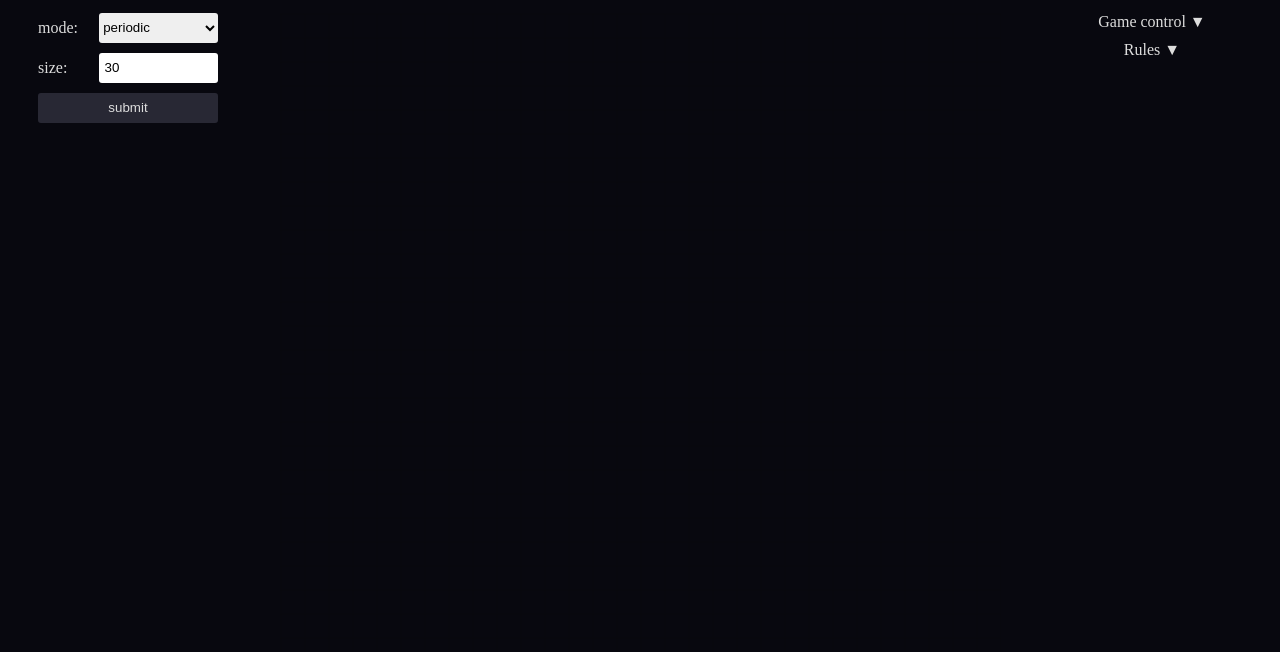
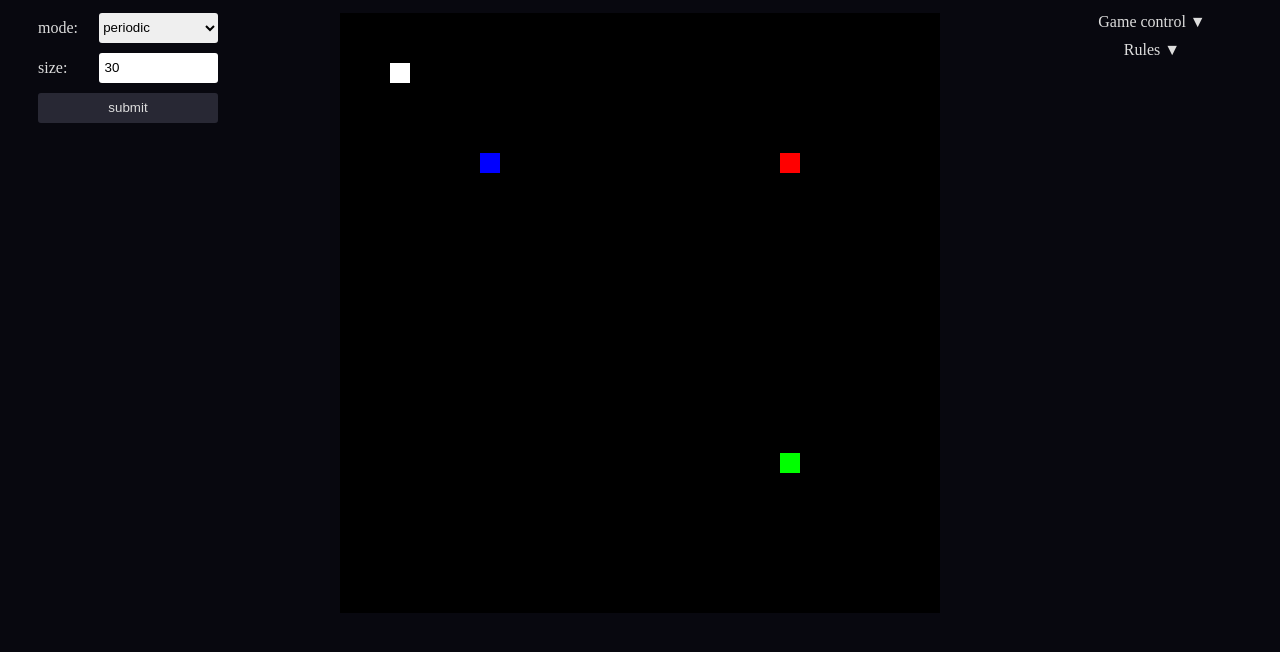
Before and after one commit to mposk98/wasm-game-of-life, a website built with webpack: page src/index.html in a window 1280 px wide. Shown: the part 40-692 px from the top of the page. Built offline with nearby package versions, Linux system fonts and the light colour scheme; what wasm-game-of-life-rust would draw is missing.

Commit message:
set up colors

```diff
--- a/src/index.html
+++ b/src/index.html
@@ -157,7 +157,7 @@
         </form>
       </div>
       <div class="scene-container" id="scene-container">
-        <canvas id="game-of-life-canvas"></canvas>
+        <canvas id="game-of-life-canvas" width="600" height="600"></canvas>
       </div>
       <div class="right-container">
         <div class="dropdown margin-bottom-10">
@@ -181,6 +181,23 @@
         </div>
       </div>
     </div>
+    <script id="vertex-shader" type="x-shader/x-vertex">
+      attribute vec2 aVertexPosition;
+      attribute vec4 aVertexColor;
+      varying lowp vec4 vColor;
+      void main() {
+        gl_Position = vec4(aVertexPosition, 0.0, 1.0);
+        gl_PointSize = 20.0;
+        vColor = aVertexColor;
+      }
+    </script>
+    <script id="fragment-shader" type="x-shader/x-fragment">
+      varying lowp vec4 vColor;
+
+      void main(void) {
+        gl_FragColor = vColor;
+      }
+    </script>
     <script src="./bootstrap.js"></script>
   </body>
 </html>
--- a/src/index.js
+++ b/src/index.js
@@ -1,6 +1,7 @@
 import { Universe, UniverseMode } from 'wasm-game-of-life-rust'; // eslint-disable-line import/no-unresolved
-import { memory } from 'wasm-game-of-life-rust/wasm_game_of_life_bg'; // eslint-disable-line import/no-unresolved
-import { scene } from './scene';
+// import { memory } from 'wasm-game-of-life-rust/wasm_game_of_life_bg'; // eslint-disable-line
+// import { scene } from './scene';
+import './webgl';
 
 let universeRows = 30;
 let universeColumns = 30;
@@ -10,13 +11,13 @@ const universe = Universe.new(
     UniverseMode.FixedSizePeriodic,
 );
 
-scene.init(universeRows, universeColumns, 'scene-container');
+// scene.init(universeRows, universeColumns, 'scene-container');
 
 const renderScene = () => {
     // console.log(universe.render_string());
-    const cellsPtr = universe.cells();
-    const cells = new Uint8Array(memory.buffer, cellsPtr, universeRows * universeColumns);
-    scene.draw(cells);
+    // const cellsPtr = universe.cells();
+    // const cells = new Uint8Array(memory.buffer, cellsPtr, universeRows * universeColumns);
+    // scene.draw(cells);
 };
 
 let isRunning = false;
@@ -28,11 +29,11 @@ const loop = () => {
     requestAnimationFrame(loop);
 };
 
-const LEFT_BUTTON = 1;
-const RIGHT_BUTTON = 3;
+// const LEFT_BUTTON = 1;
+// const RIGHT_BUTTON = 3;
 
 window.addEventListener('resize', () => {
-    scene.setCellSize();
+    // scene.setCellSize();
     requestAnimationFrame(renderScene);
 });
 
@@ -60,20 +61,20 @@ document.addEventListener('keydown', (event) => {
     }
 });
 
-scene.addClickListener((row, col) => {
-    universe.toggle_cell(row, col);
-    requestAnimationFrame(renderScene);
-});
+// scene.addClickListener((row, col) => {
+//     universe.toggle_cell(row, col);
+//     requestAnimationFrame(renderScene);
+// });
 
-scene.addMousePressedListener(LEFT_BUTTON, (row, col) => {
-    universe.set_alive(row, col);
-    requestAnimationFrame(renderScene);
-});
+// scene.addMousePressedListener(LEFT_BUTTON, (row, col) => {
+//     universe.set_alive(row, col);
+//     requestAnimationFrame(renderScene);
+// });
 
-scene.addMousePressedListener(RIGHT_BUTTON, (row, col) => {
-    universe.set_dead(row, col);
-    requestAnimationFrame(renderScene);
-});
+// scene.addMousePressedListener(RIGHT_BUTTON, (row, col) => {
+//     universe.set_dead(row, col);
+//     requestAnimationFrame(renderScene);
+// });
 
 document.getElementById('universe-options').addEventListener('submit', (event) => {
     event.preventDefault();
@@ -89,8 +90,8 @@ document.getElementById('universe-options').addEventListener('submit', (event) =
     universeRows = size;
     universeColumns = size;
     universe.reinit_cells(size, size);
-    scene.reinit(size, size);
-    requestAnimationFrame(renderScene);
+    // scene.reinit(size, size);
+    // requestAnimationFrame(renderScene);
 });
 
 requestAnimationFrame(renderScene);
--- /dev/null
+++ b/src/webgl.js
@@ -0,0 +1,89 @@
+let gl;
+let program;
+let buffer;
+let colorBuffer;
+
+function cleanup() {
+    gl.useProgram(null);
+    if (buffer) gl.deleteBuffer(buffer);
+    if (colorBuffer) gl.deleteBuffer(colorBuffer);
+    if (program) gl.deleteProgram(program);
+}
+
+function setRenderingContext() {
+    const canvas = document.getElementById('game-of-life-canvas');
+    canvas.width = canvas.clientWidth;
+    canvas.height = canvas.clientHeight;
+    gl = canvas.getContext('webgl') || canvas.getContext('experimental-webgl');
+    if (!gl) {
+        console.error('Failed to get WebGL context.Your browser or device may not support WebGL.');
+    }
+    gl.viewport(0, 0, gl.drawingBufferWidth, gl.drawingBufferHeight);
+    gl.clearColor(0.0, 0.0, 0.0, 1.0);
+    gl.clear(gl.COLOR_BUFFER_BIT);
+}
+
+function setupWebGL() {
+    setRenderingContext();
+    if (gl === null) return;
+
+    let source = document.querySelector('#vertex-shader').innerHTML;
+    const vertexShader = gl.createShader(gl.VERTEX_SHADER);
+    gl.shaderSource(vertexShader, source);
+    gl.compileShader(vertexShader);
+    source = document.querySelector('#fragment-shader').innerHTML;
+    const fragmentShader = gl.createShader(gl.FRAGMENT_SHADER);
+    gl.shaderSource(fragmentShader, source);
+    gl.compileShader(fragmentShader);
+    program = gl.createProgram();
+    gl.attachShader(program, vertexShader);
+    gl.attachShader(program, fragmentShader);
+    gl.linkProgram(program);
+    gl.detachShader(program, vertexShader);
+    gl.detachShader(program, fragmentShader);
+    gl.deleteShader(vertexShader);
+    gl.deleteShader(fragmentShader);
+    if (!gl.getProgramParameter(program, gl.LINK_STATUS)) {
+        const linkErrLog = gl.getProgramInfoLog(program);
+        cleanup();
+        console.error(`Shader program did not link successfully. Error log: ${linkErrLog}`);
+        return;
+    }
+
+    const aVertexPosition = gl.getAttribLocation(program, 'aVertexPosition');
+
+    gl.enableVertexAttribArray(aVertexPosition);
+
+    const vertexArray = new Float32Array([
+        -0.8, 0.8,
+        0.5, 0.5,
+        0.5, -0.5,
+        -0.5, 0.5,
+    ]);
+
+    buffer = gl.createBuffer();
+    gl.bindBuffer(gl.ARRAY_BUFFER, buffer);
+    gl.bufferData(gl.ARRAY_BUFFER, vertexArray, gl.STATIC_DRAW);
+    gl.vertexAttribPointer(aVertexPosition, 2, gl.FLOAT, false, 0, 0);
+
+    const aVertexColor = gl.getAttribLocation(program, 'aVertexColor');
+    gl.enableVertexAttribArray(aVertexColor);
+    const colors = [
+        1.0, 1.0, 1.0, 1.0, // white
+        1.0, 0.0, 0.0, 1.0, // red
+        0.0, 1.0, 0.0, 1.0, // green
+        0.0, 0.0, 1.0, 1.0, // blue
+    ];
+    colorBuffer = gl.createBuffer();
+    gl.bindBuffer(gl.ARRAY_BUFFER, colorBuffer);
+    gl.bufferData(gl.ARRAY_BUFFER, new Float32Array(colors), gl.STATIC_DRAW);
+    gl.vertexAttribPointer(aVertexColor, 4, gl.FLOAT, false, 0, 0);
+
+    gl.useProgram(program);
+    gl.drawArrays(gl.POINTS, 0, 4);
+
+    cleanup();
+}
+
+// window.addEventListener('load', setupWebGL, false);
+setupWebGL();
```
